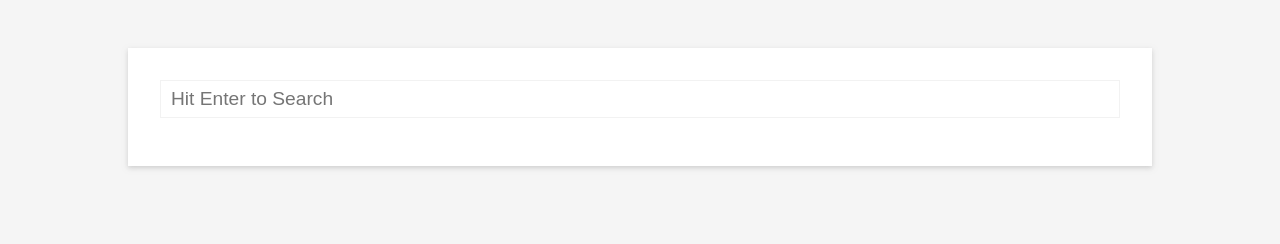
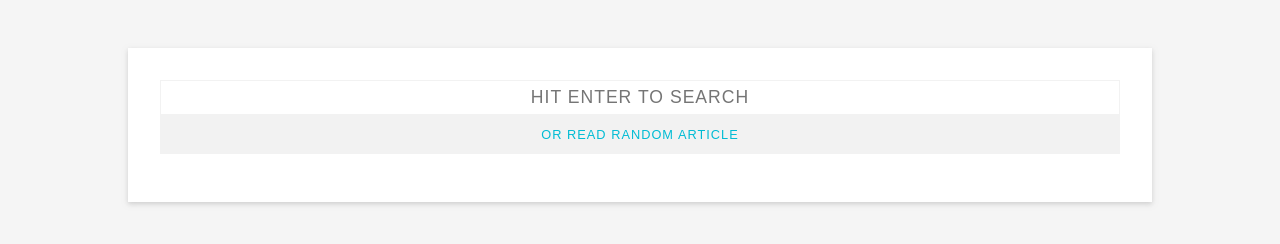
Before and after one commit to mairamartinsk/freecodecamp, a plain HTML site: page wiki-viewer/index.html in a window 1280 px wide. Drawn offline with nearby package versions, Linux system fonts and the light colour scheme.

Commit message:
Add random article feature

```diff
--- a/wiki-viewer/app.js
+++ b/wiki-viewer/app.js
@@ -23,3 +23,7 @@ $('input[type="text"]').on('keypress', function(event) {
     $(this).val('');
   }
 });
+
+$('button').on('click', function(event) {
+  window.open('https://en.wikipedia.org/wiki/Special:Random', '_blank');
+});
--- a/wiki-viewer/index.html
+++ b/wiki-viewer/index.html
@@ -10,6 +10,7 @@
 
   <div class="search">
     <input type="text" placeholder="Hit Enter to Search">
+    <button type="button" name="button">or Read Random Article</button>
     <ul></ul>
   </div>
 
--- a/wiki-viewer/styles.css
+++ b/wiki-viewer/styles.css
@@ -7,8 +7,8 @@ html {
 }
 
 *, ::before, ::after {
-	background-repeat: no-repeat;
-	box-sizing: inherit;
+  background-repeat: no-repeat;
+  box-sizing: inherit;
 }
 
 body {
@@ -16,7 +16,7 @@ body {
 }
 
 a {
-    text-decoration: none;
+  text-decoration: none;
 }
 
 /* STYLES */
@@ -46,7 +46,11 @@ input[type="text"] {
   padding: 5px 10px;
   box-sizing: border-box;
   border: 1px solid #f2f2f2;
-  font-size: 1.2em;
+  text-align: center;
+  text-transform: uppercase;
+  font-weight: 300;
+  font-size: 1.1em;
+  letter-spacing: 1px;
 }
 
 input[type="text"]::placeholder, {
@@ -105,3 +109,19 @@ a p:active,
 a p:visited {
   color: #212121;
 }
+
+button {
+  width: 100%;
+  height: 3em;
+  border: 1px solid #f2f2f2;
+  background-color: #f2f2f2;
+  font-size: 0.8em;
+  color: #00BCD4;
+  text-transform: uppercase;
+  letter-spacing: 1px;
+}
+
+button:hover {
+  color: #f2f2f2;
+  background-color: #00BCD4;
+}
```
